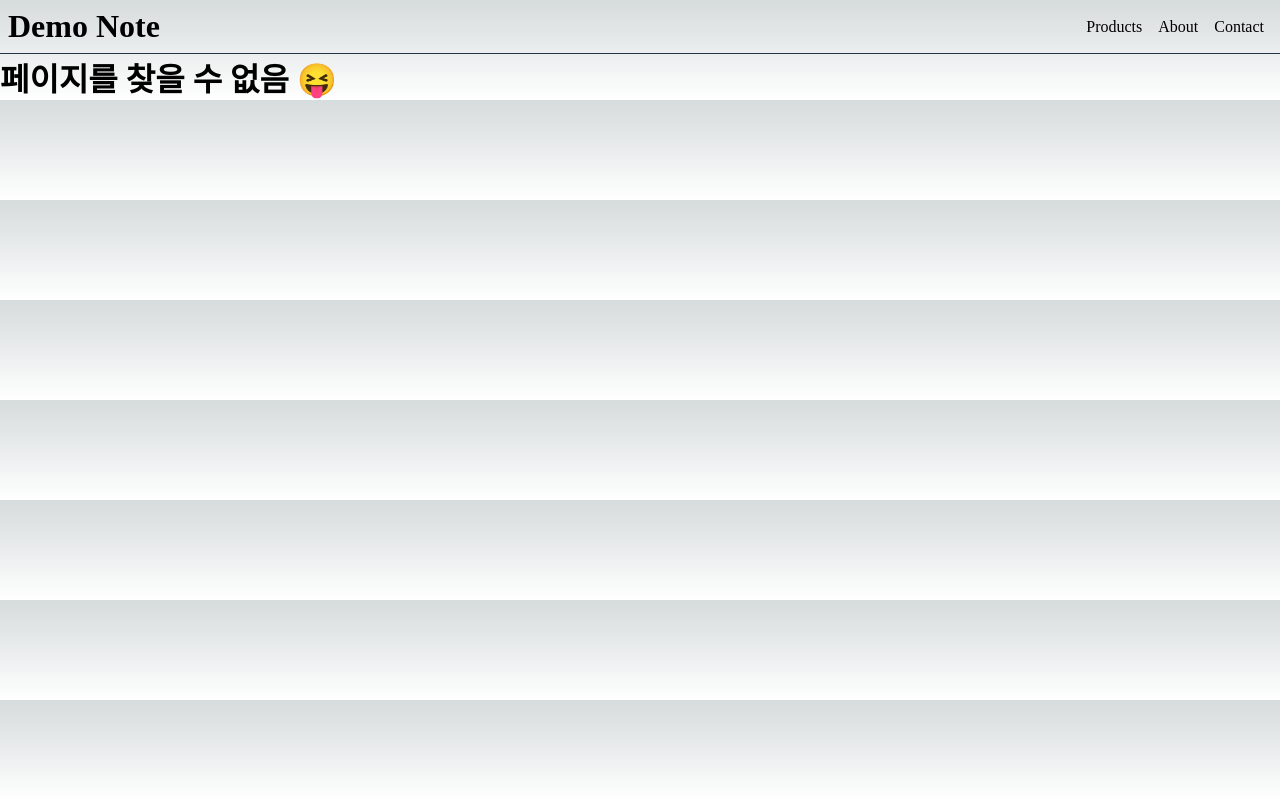
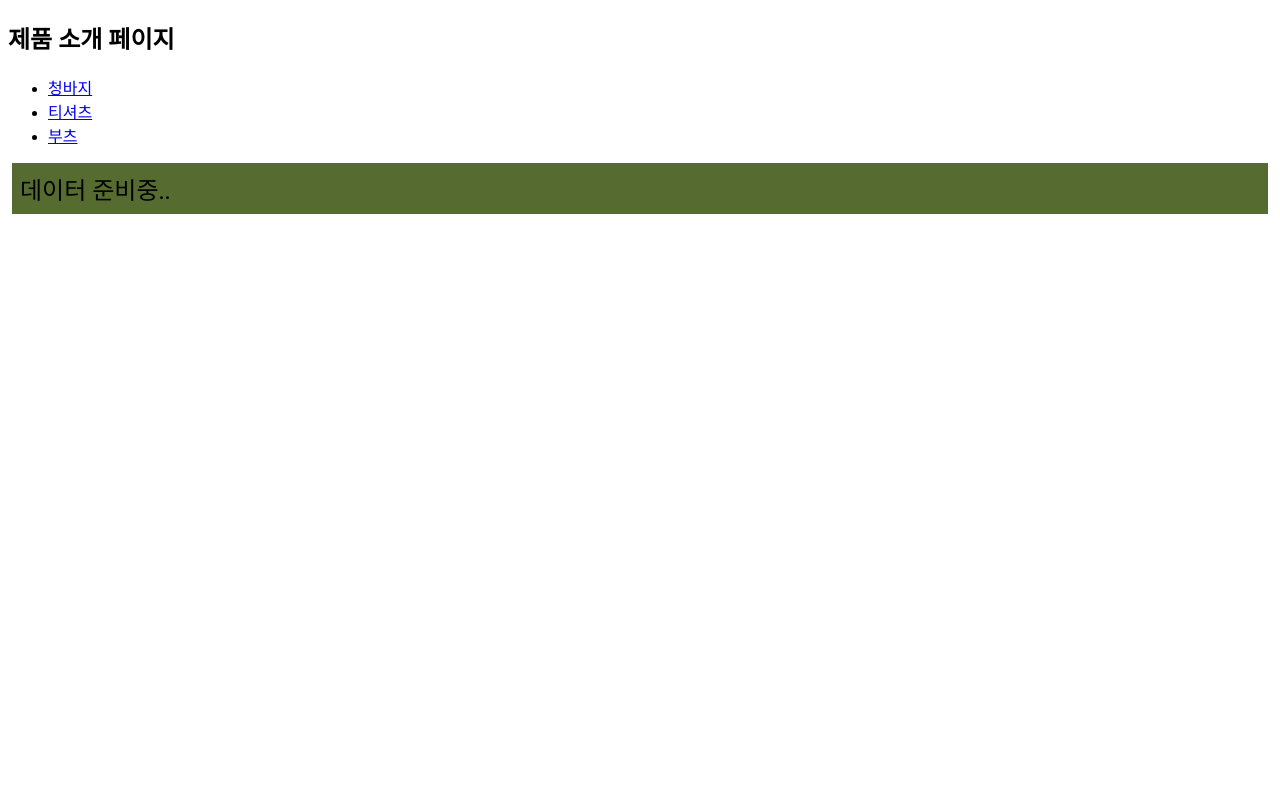
Before and after one commit to yurim45/practice-nextjs13, a Next.js app: page /ssg in a window 1280 px wide. Before the commit this address had no page. Built offline with nearby package versions, Linux system fonts and the light colour scheme; no server answers.

Commit message:
next12에서의 SSR, SSG, ISR

```diff
--- /dev/null
+++ b/src/pages/ssg.tsx
@@ -0,0 +1,35 @@
+import React from 'react';
+import Link from 'next/link';
+import { Product, getProducts } from '@/service/products';
+import MeowArticle from '@/components/MeowArticle';
+
+type Props = {
+  products: Product[];
+};
+
+export default function SSGPage({ products }: Props) {
+  return (
+    <>
+      <h2>제품 소개 페이지</h2>
+      <ul>
+        {products.map(({ id, name }) => {
+          return (
+            <li key={id}>
+              <Link href={`/products/${id}`}>{name}</Link>
+            </li>
+          );
+        })}
+      </ul>
+      <MeowArticle />
+    </>
+  );
+}
+
+// next12에서의 SSG
+export async function getStaticProps() {
+  const products = await getProducts();
+
+  return {
+    props: { products },
+  };
+}
```
Also changed, not shown: src/pages/ssr.tsx (added, +35 -0 lines).
